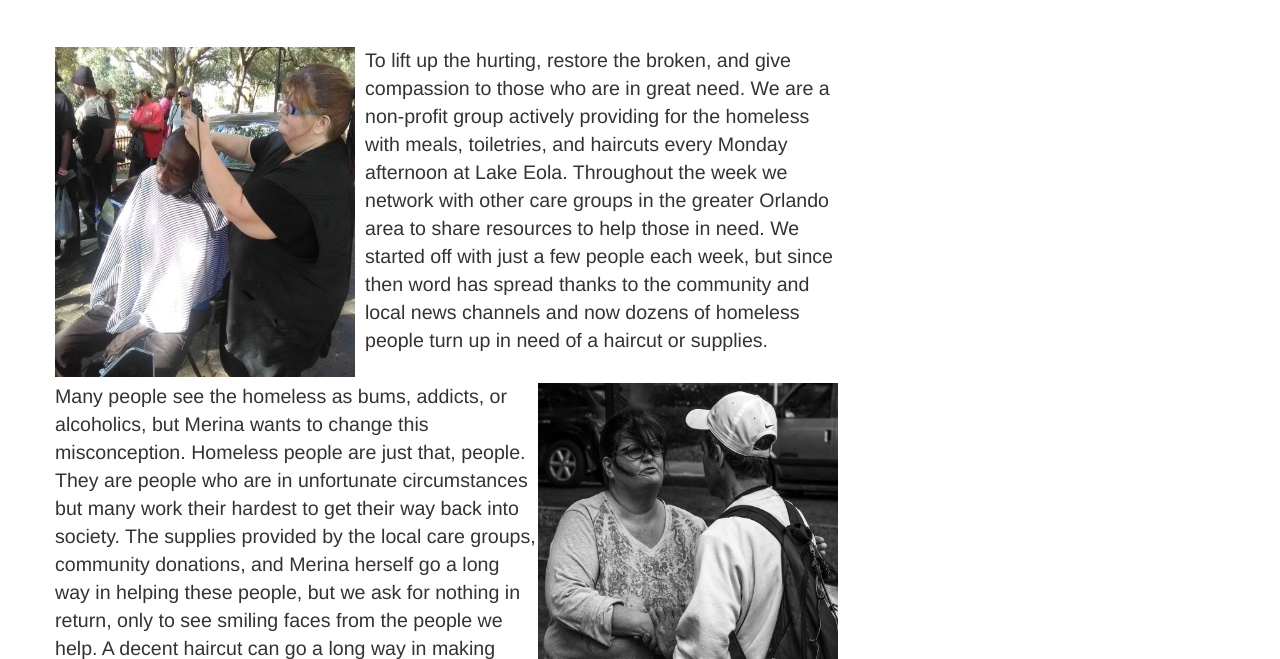
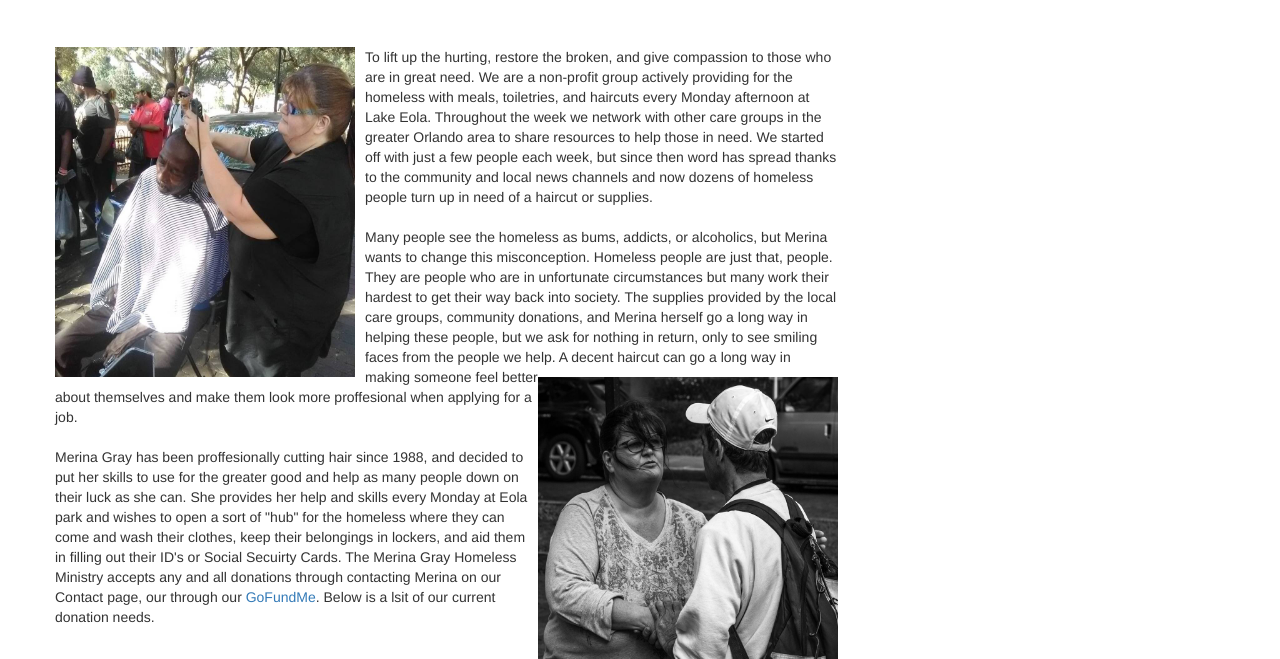
Before and after one commit to naspence407/naspence407.github.io, a plain HTML site: page html/about.html in a window 1280 px wide. Shown: the part 141-800 px from the top of the page. Drawn offline with nearby package versions, Linux system fonts and the light colour scheme.

Commit message:
Update about.html

```diff
--- a/html/about.html
+++ b/html/about.html
@@ -51,9 +51,6 @@
             padding: 0;
         }
 
-		p {
-			font-size: 1.4em;
-		}
     </style>
 </head>
 <body>
```
